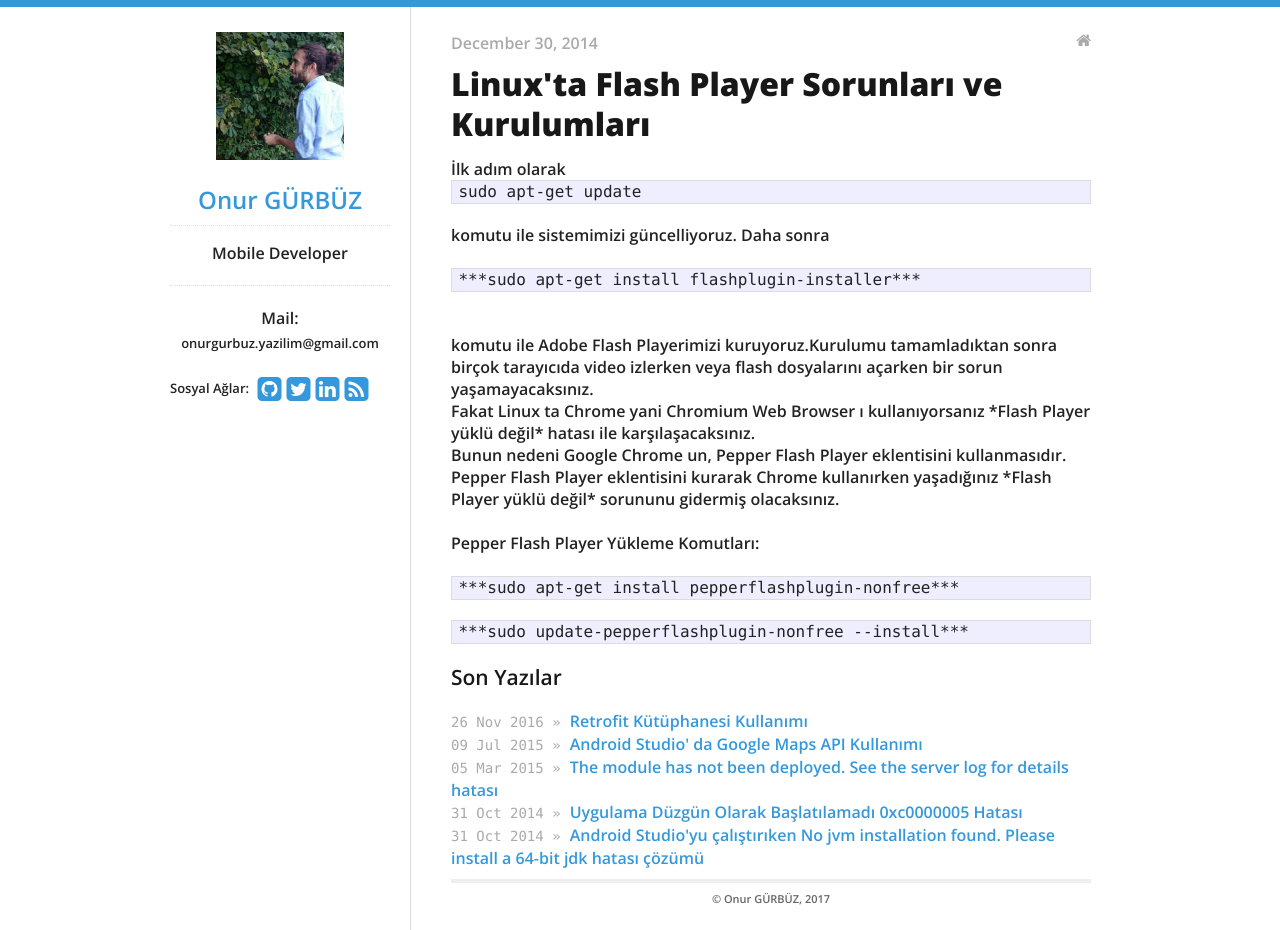
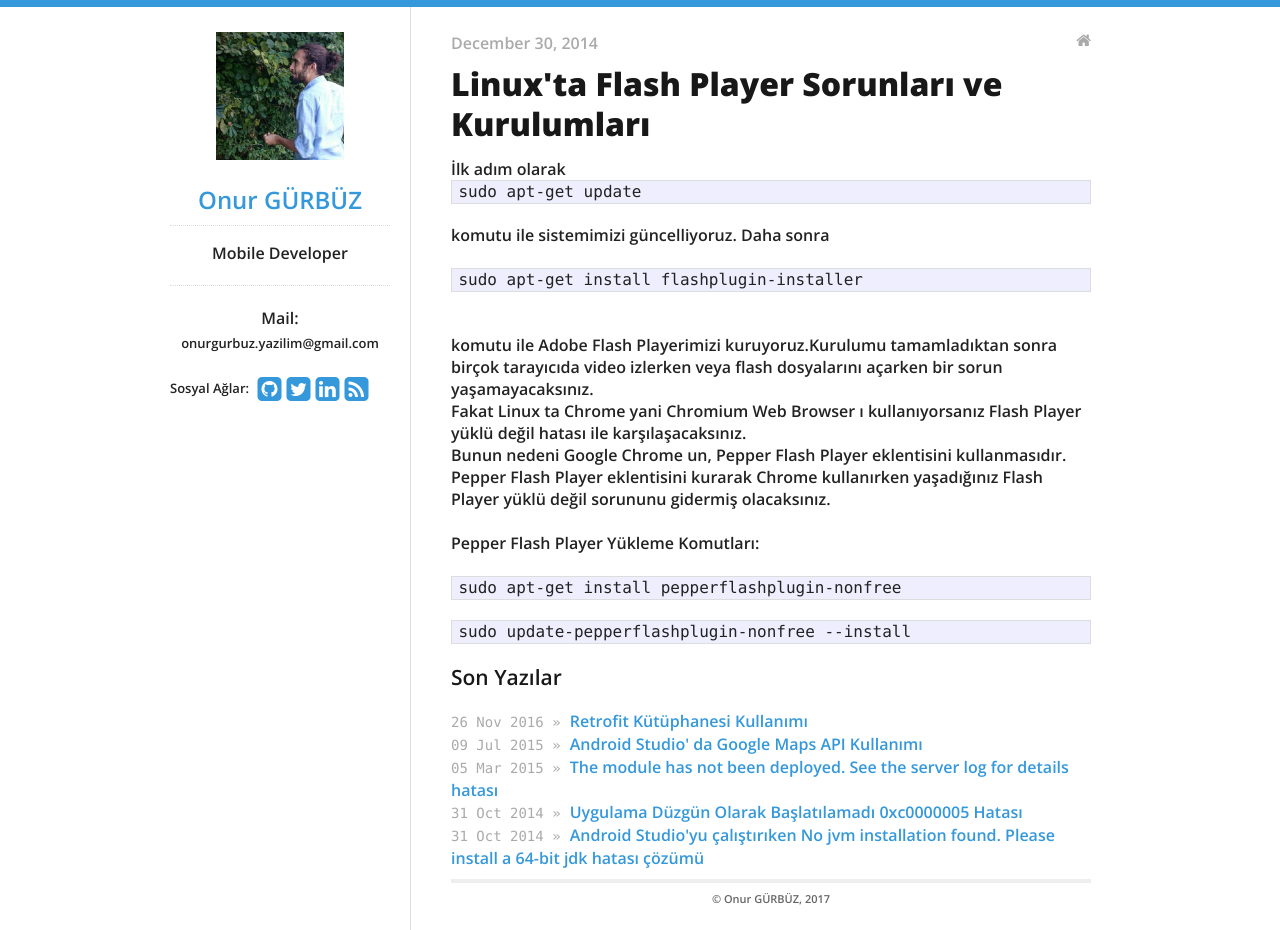
Before and after one commit to ahmetgurel/ahmetgurel.github.io, a Jekyll site: the page built from _posts/2014-12-30-linuxta-flash-player-sorunlari-ve-kurulumlari.html, in a window 1280 px wide. Built offline with Jekyll 4.4.1, drawn with Linux system fonts in a browser that asks for light colours; nearby versions of some CDN libraries.

```diff
--- a/_posts/2014-12-30-linuxta-flash-player-sorunlari-ve-kurulumlari.html
+++ b/_posts/2014-12-30-linuxta-flash-player-sorunlari-ve-kurulumlari.html
@@ -6,11 +6,12 @@ updated: 2014-12-30 22:23:54 UTC
 comments: false
 categories: chrome chromium flash izleme kurulumu linux pepper player problemi sorunu ubuntu video
 ---
-İlk adım olarak<br/><b><pre>sudo apt-get update</pre></b>
-komutu ile sistemimizi güncelliyoruz. Daha sonra <br/><br/><pre>***sudo apt-get install flashplugin-installer***</pre>
+İlk adım olarak<br/><b><i><pre>sudo apt-get update</pre></i></b>
+komutu ile sistemimizi güncelliyoruz. Daha sonra <br/><br/><pre><b><i>sudo apt-get install flashplugin-installer</i></b></pre>
 <br/>komutu ile Adobe Flash Playerimizi kuruyoruz.Kurulumu tamamladıktan sonra birçok tarayıcıda video izlerken veya flash dosyalarını açarken bir sorun yaşamayacaksınız.
-<br/>Fakat Linux ta Chrome yani Chromium Web Browser ı kullanıyorsanız *Flash Player yüklü değil* hatası ile karşılaşacaksınız.
+<br/>Fakat Linux ta Chrome yani Chromium Web Browser ı kullanıyorsanız <i>Flash Player yüklü değil</i> hatası ile karşılaşacaksınız.
 <br/>Bunun nedeni Google Chrome un, Pepper Flash Player eklentisini kullanmasıdır.
-<br/>Pepper Flash Player eklentisini kurarak Chrome kullanırken yaşadığınız *Flash Player yüklü değil* sorununu gidermiş olacaksınız.<br/><br/>Pepper Flash Player Yükleme Komutları:<br/><br/>
-<pre>***sudo apt-get install pepperflashplugin-nonfree***</pre>
-<pre>***sudo update-pepperflashplugin-nonfree --install***</pre>
+<br/>Pepper Flash Player eklentisini kurarak Chrome kullanırken yaşadığınız <i>Flash Player yüklü değil</i> sorununu gidermiş olacaksınız.
+<br/><br/>Pepper Flash Player Yükleme Komutları:<br/><br/>
+<pre><b><i>sudo apt-get install pepperflashplugin-nonfree</i></b></pre>
+<pre><b><i>sudo update-pepperflashplugin-nonfree --install</i></b></pre>
```
